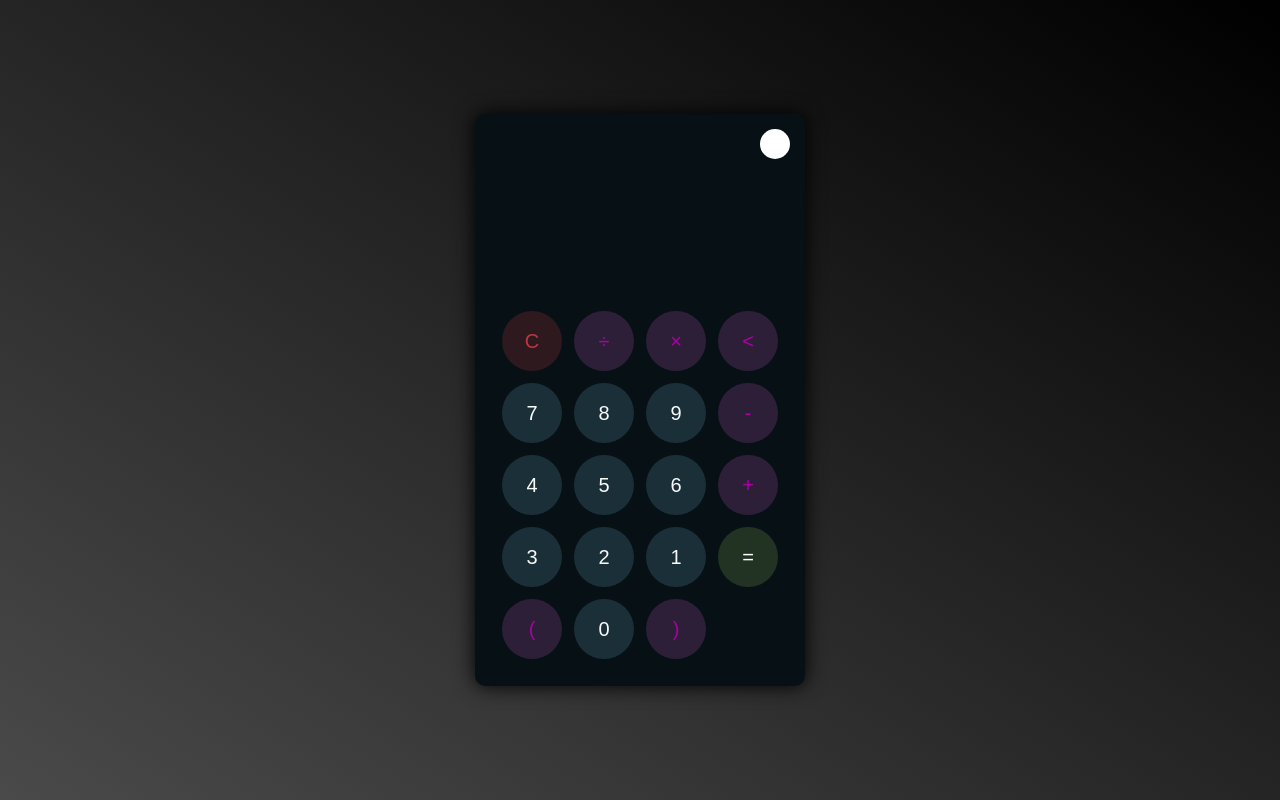
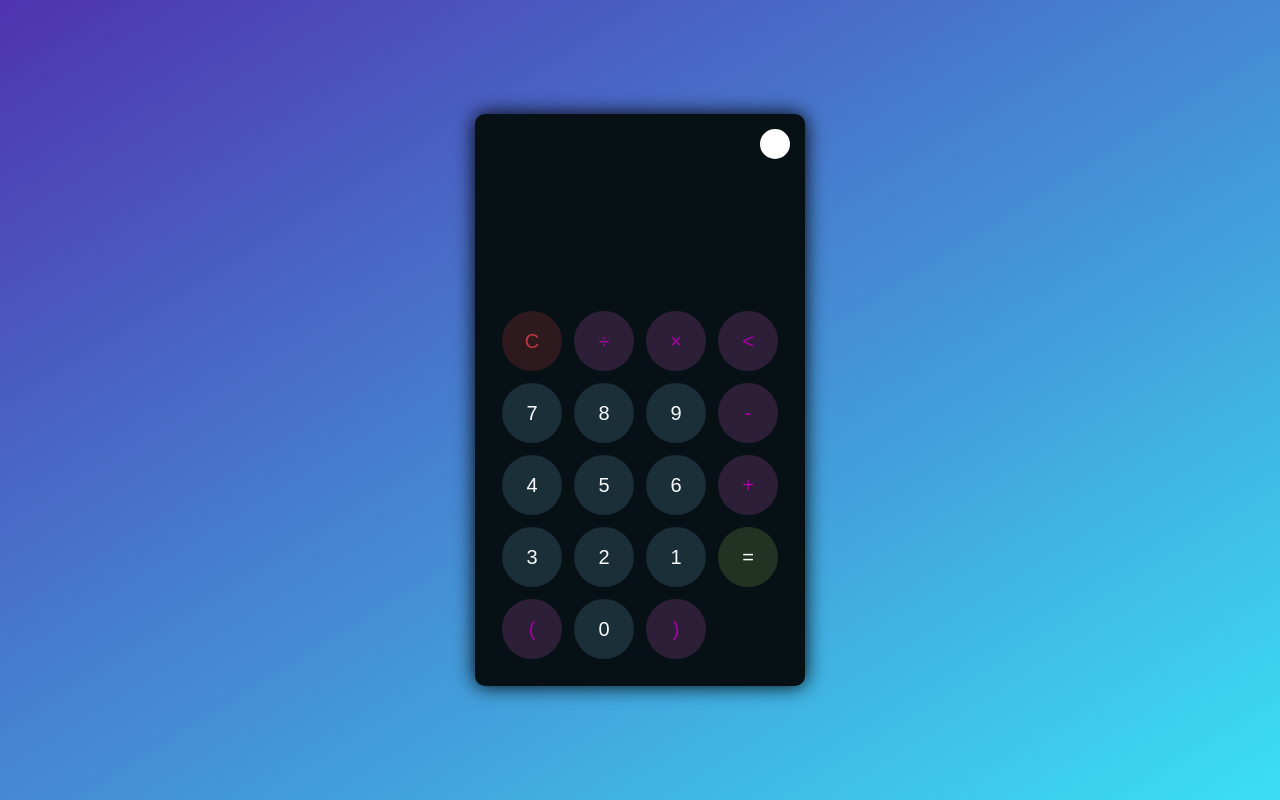
Before and after one commit to larialbu/Calculadora-em-js, a plain HTML site: page index.html in a window 1280 px wide. Drawn offline with Linux system fonts and the light colour scheme.

Commit message:
Update style.css

```diff
--- a/style.css
+++ b/style.css
@@ -16,7 +16,7 @@ a{
 }
 
 body{
-    background-image:linear-gradient(to top right, #4a4a4a, #000);
+    background-image:linear-gradient(to bottom right, rgba(79,51,176,1),rgb(59, 223, 245)) ;
 }
 
 .container{
```
